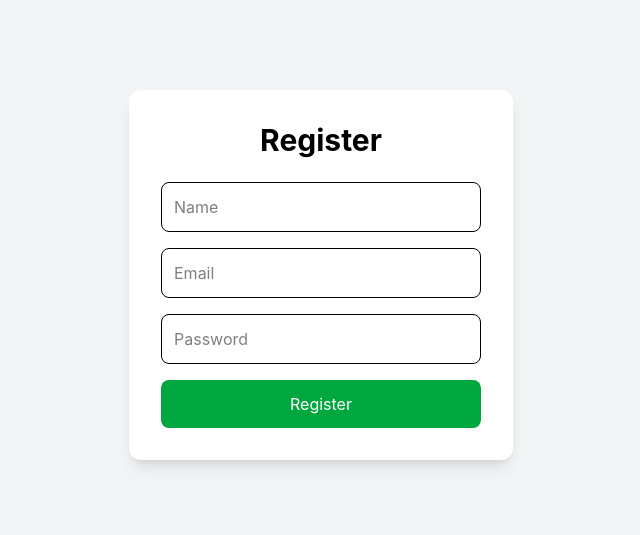
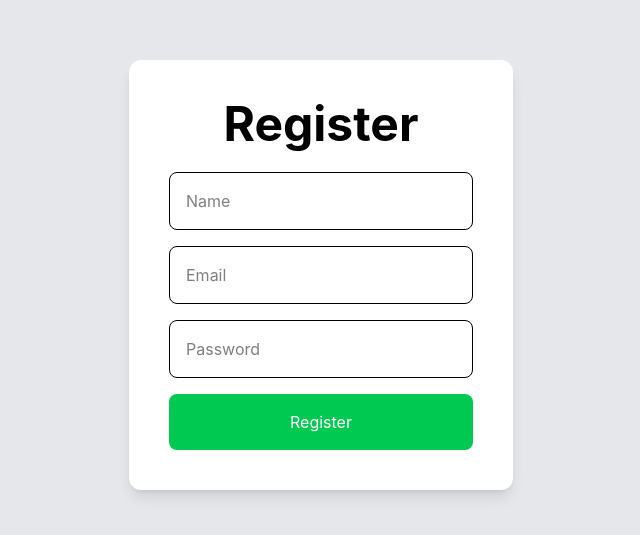
Before and after one commit to logeshramuR/task-manager-app, a React (Vite) app: page /register in a window 1280 px wide. Shown: the part 125-660 px from the top of the page, without its empty margins (319-959 px from the left). Built offline with nearby package versions, Linux system fonts and the light colour scheme.

Commit message:
Fixed register API

```diff
--- a/src/pages/Register.jsx
+++ b/src/pages/Register.jsx
@@ -1,44 +1,80 @@
+import { useState } from "react";
 import { useNavigate } from "react-router-dom";
+import axios from "axios";
 
 function Register() {
+  const [name, setName] = useState("");
+  const [email, setEmail] = useState("");
+  const [password, setPassword] = useState("");
+
   const navigate = useNavigate();
 
-  const handleRegister = () => {
-    navigate("/");
+  const handleRegister = async (e) => {
+    e.preventDefault();
+
+    try {
+      const res = await axios.post(
+        "https://task-manager-app-kjwe.onrender.com/api/auth/register",
+        {
+          name,
+          email,
+          password,
+        }
+      );
+
+      alert(res.data.message || "Registration Successful");
+
+      navigate("/");
+    } catch (error) {
+      console.log(error);
+
+      alert(
+        error.response?.data?.message || "Registration Failed"
+      );
+    }
   };
 
   return (
-    <div className="h-screen flex items-center justify-center bg-gray-100">
-      <div className="bg-white p-8 rounded-xl shadow-lg w-96">
-        <h1 className="text-3xl font-bold text-center mb-6">
+    <div className="flex justify-center items-center h-screen bg-gray-200">
+      <form
+        onSubmit={handleRegister}
+        className="bg-white p-10 rounded-xl shadow-lg w-96"
+      >
+        <h1 className="text-5xl font-bold mb-6 text-center">
           Register
         </h1>
 
         <input
           type="text"
           placeholder="Name"
-          className="w-full border p-3 mb-4 rounded-lg"
+          className="w-full p-4 border rounded-lg mb-4"
+          value={name}
+          onChange={(e) => setName(e.target.value)}
         />
 
         <input
           type="email"
           placeholder="Email"
-          className="w-full border p-3 mb-4 rounded-lg"
+          className="w-full p-4 border rounded-lg mb-4"
+          value={email}
+          onChange={(e) => setEmail(e.target.value)}
         />
 
         <input
           type="password"
           placeholder="Password"
-          className="w-full border p-3 mb-4 rounded-lg"
+          className="w-full p-4 border rounded-lg mb-4"
+          value={password}
+          onChange={(e) => setPassword(e.target.value)}
         />
 
         <button
-          onClick={handleRegister}
-          className="w-full bg-green-600 text-white p-3 rounded-lg"
+          type="submit"
+          className="w-full bg-green-500 text-white p-4 rounded-lg"
         >
           Register
         </button>
-      </div>
+      </form>
     </div>
   );
 }
```
